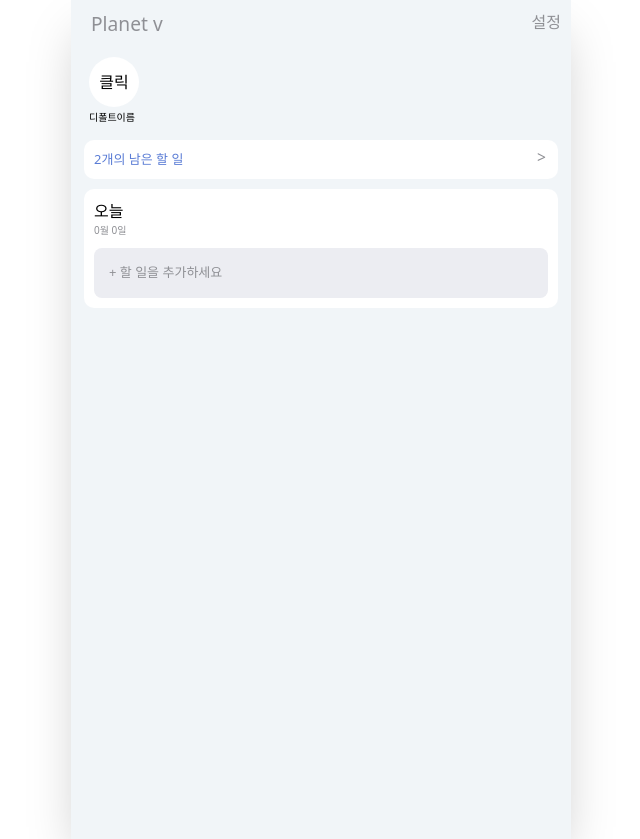
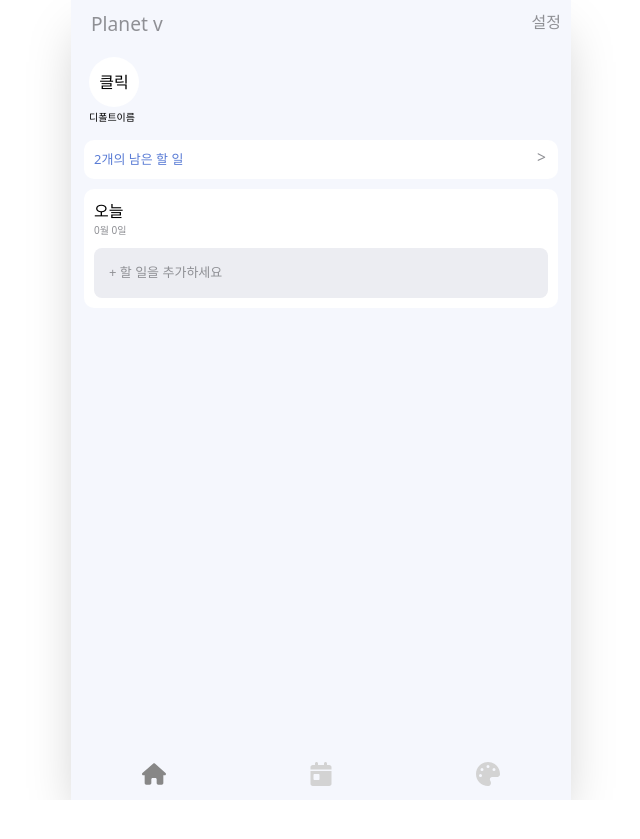
Before and after one commit to 2024TUKCOMSP/forever, a Vue app in the folder forever_planner/: page /home in a window 1280 px wide. Shown: the whole page, without its empty margins (319-959 px from the left). After the commit the page ends 800 px from the top, so only its background shows below. Built offline with nearby package versions, Linux system fonts and the light colour scheme.

Commit message:
feat : make footer work

```diff
--- a/forever_planner/src/components/FooterVue.vue
+++ b/forever_planner/src/components/FooterVue.vue
@@ -1,12 +1,12 @@
 <template>
   <div class="w-full items-center h-12 bg-[#f5f7fd] flex justify-around">
-    <div :class="isClicked == 'home' ? 'clicked-icon-color' : 'icon-color'" @click="clickHomeButton()">
+    <div :class="isClicked === 'home' ? 'clicked-icon-color' : 'icon-color'" @click="clickHomeButton">
       <i class="w-6 h-6 fa-solid fa-house"></i>
     </div>
-    <div :class="isClicked == 'diary' ? 'clicked-icon-color' : 'icon-color'" @click="clickDiaryButton()">
+    <div :class="isClicked === 'diary' ? 'clicked-icon-color' : 'icon-color'" @click="clickDiaryButton">
       <i class="w-6 h-6 fa-solid fa-calendar-day"></i>
     </div>
-    <div :class="isClicked == 'theme' ? 'clicked-icon-color' : 'icon-color'" @click="clickThemeButton()">
+    <div :class="isClicked === 'theme' ? 'clicked-icon-color' : 'icon-color'" @click="clickThemeButton">
       <i class="w-6 h-6 fa-solid fa-palette"></i>
     </div>
   </div>
@@ -15,15 +15,22 @@
 <script setup>
 import { storeToRefs } from 'pinia';
 import { useStore } from '@/stores/store.js';
+import { useRouter } from 'vue-router';
 
-const { isClicked } = storeToRefs(useStore());
+const store = useStore();
+const { isClicked } = storeToRefs(store);
+const router = useRouter();
 
 const clickHomeButton = () => {
   isClicked.value = 'home';
+  router.push({ name: 'home' });
 };
+
 const clickDiaryButton = () => {
   isClicked.value = 'diary';
+  router.push({ name: 'calendar' });
 };
+
 const clickThemeButton = () => {
   isClicked.value = 'theme';
 };
--- a/forever_planner/src/views/HomeView.vue
+++ b/forever_planner/src/views/HomeView.vue
@@ -1,129 +1,153 @@
 <template>
+  <div class="h-screen flex flex-col">
     <div class="planetTxtBar">
-      <button type = "button" @click="planetBtnClick()" class = "planetTxtBtn">Planet v</button>
-      <button type = "button" @click ="goSettingBtnClick()" class="goSettingBtn">설정</button>
+      <button type="button" @click="planetBtnClick" class="planetTxtBtn">Planet v</button>
+      <button type="button" @click="goSettingBtnClick" class="goSettingBtn">설정</button>
     </div>
-  <div class="w-full h-screen bg-[#f1f5f8] p-2 flex flex-col">
-    <div class = "userBar">
-      <div class = "userIcon">
-        <button type = "button" @click = "userIconClick()" class="userIconBtn" >클릭</button>
-        <p class = "userName">디폴트이름</p>
+    <div class="flex-grow w-full bg-[#f5f7fd] p-2">
+      <div class="w-full flex flex-col">
+        <div class="userBar">
+          <div class="userIcon">
+            <button type="button" @click="userIconClick" class="userIconBtn">클릭</button>
+            <p class="userName">디폴트이름</p>
           </div>
         </div>
-    <button type="button" class ="remainingTodoBtn"  @click = "remainingTodoClick()">
+        <button type="button" class="remainingTodoBtn" @click="remainingTodoClick">
           <span>2개의 남은 할 일</span>
           <span class="remainingTodoTxt">&gt;</span>
         </button>
         <div class="todaysTodo">
           <p>오늘</p>
-      <p class= "todaysTodoDate">0월 0일</p>
-      <button type="button" class = "todoEditBtn" @click="todaysTodoDateClick()">+ 할 일을 추가하세요</button>
+          <p class="todaysTodoDate">0월 0일</p>
+          <button type="button" class="todoEditBtn" @click="todaysTodoDateClick">+ 할 일을 추가하세요</button>
         </div>
+      </div>
+    </div>
+    <FooterVue />
   </div>
 </template>
 
 <script>
+import FooterVue from '@/components/FooterVue.vue';
+import { onMounted } from 'vue';
+import { storeToRefs } from 'pinia';
+import { useStore } from '@/stores/store.js';
 
 export default {
   name: 'Home-View',
-  methods: {
-    userIconClick(){
+  components: {
+    FooterVue,
+  },
+  setup() {
+    const store = useStore();
+    const { isClicked } = storeToRefs(store);
+
+    onMounted(() => {
+      isClicked.value = 'home';
+    });
+
+    return {
+      userIconClick() {
         alert("dkdkkd");
-      //프로필 편집으로 이동하기 위한 버튼
+        // 프로필 편집으로 이동하기 위한 버튼
       },
-    remainingTodoClick(){
+      remainingTodoClick() {
         alert("");
       },
-    planetBtnClick(){
+      planetBtnClick() {
 
       },
-    todaysTodoDateClick(){
+      goSettingBtnClick() {
 
       },
+      todaysTodoDateClick() {
+
       },
-}
+    };
+  },
+};
 </script>
 
 <style scoped>
-  .planetTxtBar{
-    padding-left:10px;
-    background-color: #F1F5F8;
+.planetTxtBar {
+  padding-left: 10px;
+  background-color: #f5f7fd;
   position: relative;
   font-size: larger;
-    color:#8F9095;
+  color: #8F9095;
 }
-  .planetTxtBtn{
+.planetTxtBtn {
   padding-left: 10px;
-    padding-right:10px;
-    padding-top:10px;
+  padding-right: 10px;
+  padding-top: 10px;
 }
-  .planetTxtBtn:hover{
+.planetTxtBtn:hover {
 
 }
-  .background{
-    background-color: #F1F5F8;
+.background {
+  background-color: #f5f7fd;
 }
-  .goSettingBtn{
+.goSettingBtn {
   font-size: medium;
-    position:absolute;
-    top:0;
-    right:0;
-    padding:10px;
+  position: absolute;
+  top: 0;
+  right: 0;
+  padding: 10px;
 }
 
-  .userIconBtn{
+.userIconBtn {
   height: 50px;
-    width:50px;
+  width: 50px;
   background-color: #FFFFFF;
   border-radius: 50%;
   border-color: #FFFFFF;
   margin-bottom: 3px;
 }
-  .userName{
+.userName {
   font-size: x-small;
 }
-  .userBar{
+.userBar {
   align-items: start;
-    padding:10px;
+  padding: 10px;
 }
 
-  .remainingTodoBtn{
+.remainingTodoBtn {
   background-color: #FFFFFF;
   position: relative;
   margin: 5px;
   padding: 10px;
   border-radius: 10px;
-    color:#5A7CD5;
+  color: #5A7CD5;
   font-size: small;
   text-align: left;
 }
-  .remainingTodoTxt{
+.remainingTodoTxt {
   position: absolute;
-    right:0;
-    top:0;
-    padding:6px 12px 6px 6px;
-    font-size:larger;
-    color:#8F9095;
+  right: 0;
+  top: 0;
+  padding: 6px 12px 6px 6px;
+  font-size: larger;
+  color: #8F9095;
 }
 
-  .todaysTodo{
+.todaysTodo {
   background-color: #FFFFFF;
   position: relative;
   margin: 5px;
   padding: 10px;
   border-radius: 10px;
 }
-  .todaysTodoDate{
-    font-size:x-small;
-    color:#8F9095;
+.todaysTodoDate {
+  font-size: x-small;
+  color: #8F9095;
 }
-  .todoEditBtn{
-    width:100%;
+.todoEditBtn {
+  width: 100%;
   background-color: #ECEDF2;
   border-radius: 8px;
   padding: 15px;
   margin-top: 10px;
-    color:#8F9095;
+  color: #8F9095;
   font-size: small;
   text-align: left;
 }
```
Lines whose indentation alone changed are shown as unchanged.
